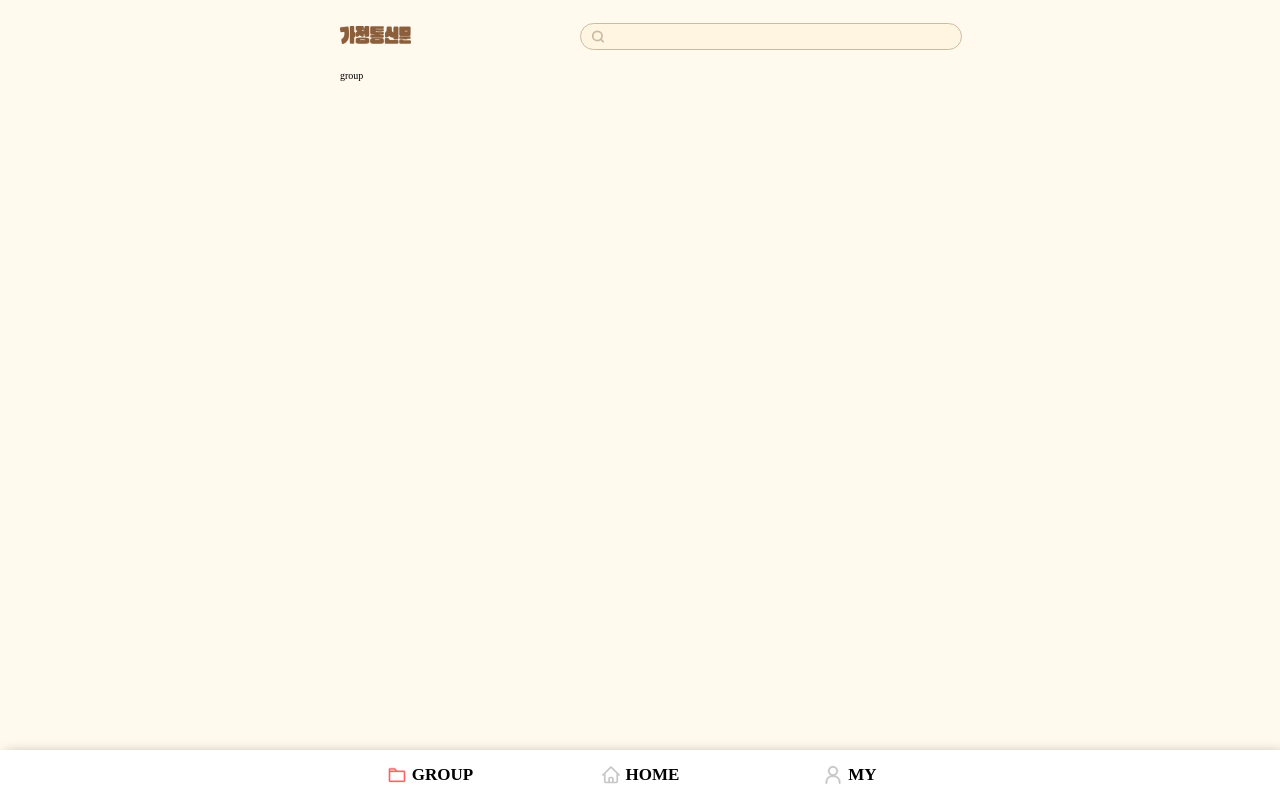
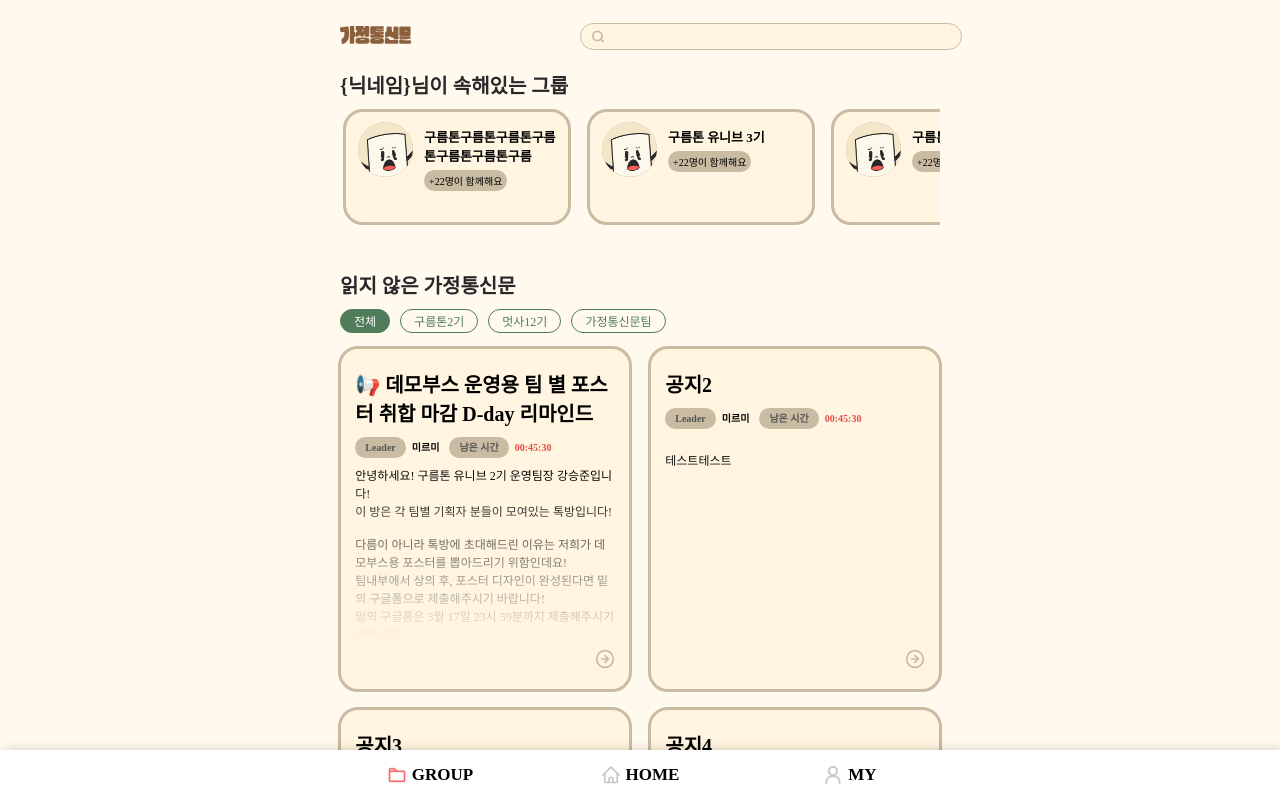
Before and after one commit to 9oormthon-univ/2024_BEOTKKOTTHON_TEAM_15_FE, a Next.js app: page /group in a window 1280 px wide. Shown: the top 798 px of the page. Built offline with nearby package versions, Linux system fonts and the light colour scheme; a web font is replaced by a local one; what recoil-persist would draw is missing.

Commit message:
feat : 메인 그룹 페이지 카드 부분 퍼블리싱 (#22)

```diff
--- a/src/app/(main)/group/page.tsx
+++ b/src/app/(main)/group/page.tsx
@@ -1,9 +1,12 @@
-import React from 'react'
+import GroupMainPage from '@/components/groupmain/GroupMainPage';
+import React from 'react';
 
 const page = () => {
-  return (
-    <div>group</div>
-  )
-}
+	return (
+		<>
+			<GroupMainPage />
+		</>
+	);
+};
 
-export default page
+export default page;
--- /dev/null
+++ b/src/components/groupmain/GroupMainPage.tsx
@@ -0,0 +1,44 @@
+'use client';
+
+import React from 'react';
+import styled from 'styled-components';
+import UnreadNoticeSection from './UnreadNoticeSection';
+import GroupSection from './GroupSection';
+
+const GroupMainPage = () => {
+	return (
+		<Main>
+
+			<Section>
+				<SectionTitle>{`{닉네임}`}님이 속해있는 그룹</SectionTitle>
+                <GroupSection/>
+			</Section>
+			<Section>
+				<SectionTitle>읽지 않은 가정통신문</SectionTitle>
+                <UnreadNoticeSection/>
+			</Section>
+		</Main>
+	);
+};
+
+export default GroupMainPage;
+
+const Main = styled.div`
+	width: 100%;
+	display: flex;
+	flex-direction: column;
+	align-items: center;
+	justify-content: center;
+	gap: 3rem;
+`;
+const Section = styled.div`
+	width: 100%;
+	height: fit-content;
+`;
+
+const SectionTitle = styled.div`
+	font-weight: 600;
+	font-size: 2rem;
+	margin-bottom: 1rem;
+	color: #28282a;
+`;
--- /dev/null
+++ b/src/components/groupmain/GroupSection.tsx
@@ -0,0 +1,24 @@
+import React from 'react';
+import sampleDataList from '@/utils/MOCK_DATA2.json';
+import styled from 'styled-components';
+import UserGroupList from './UserGroupList';
+import { groupSample } from '../home/MyGroupStateSection';
+
+const GroupSection = () => {
+	return (
+		<Main>
+			{/* <NoneNoticeCard text="아직 속한 그룹이 없어요!" /> */}
+			<UserGroupList dataList={groupSample} />
+		</Main>
+	);
+};
+
+export default GroupSection;
+
+const Main = styled.div`
+	width: 100%;
+	display: flex;
+	flex-direction: column;
+	align-items: center;
+	justify-content: center;
+`;
--- /dev/null
+++ b/src/components/groupmain/UnreadNoticeSection.tsx
@@ -0,0 +1,23 @@
+import React from 'react';
+import styled from 'styled-components';
+import sampleDataList from '@/utils/MOCK_DATA.json';
+import CardList from '../common/CardList';
+
+const UnreadNoticeSection = () => {
+	return (
+		<Main>
+			{/* <NoneNoticeCard text='가정통신문이 없어요!'/> */}
+			<CardList dataList={sampleDataList} />
+		</Main>
+	);
+};
+
+export default UnreadNoticeSection;
+
+const Main = styled.div`
+	width: 100%;
+	display: flex;
+	flex-direction: column;
+	align-items: center;
+	justify-content: center;
+`;
--- /dev/null
+++ b/src/components/groupmain/UserGroupCard.tsx
@@ -0,0 +1,86 @@
+import React from 'react';
+import styled from 'styled-components';
+import { Group } from '../home/GroupList';
+
+const UserGroupCard = ({ group }: { group: Group }) => {
+	return (
+		<Main>
+			<Card>
+				<ProfileCircle>
+					<ProfileImg src={group.profile} />
+				</ProfileCircle>
+				<Column>
+					<div id="groupname">{group.group}</div>
+					<Tag>+{group.count}명이 함께해요</Tag>
+				</Column>
+			</Card>
+		</Main>
+	);
+};
+
+export default UserGroupCard;
+
+const Main = styled.div`
+	width: 100%;
+	display: flex;
+	flex-direction: column;
+	align-items: center;
+	justify-content: center;
+	margin-bottom: 1.5rem;
+`;
+
+const Card = styled.div`
+	width: 100%;
+	max-width: 220px;
+	height: 9rem;
+	display: flex;
+	align-items: start;
+	justify-content: space-evenly;
+	background-color: #fff5e0;
+	border-radius: 20px;
+	border: 3px solid #c9bca2;
+	padding: 1rem 0.1rem;
+    padding-top: 1rem;
+	cursor: pointer;
+	#groupname {
+		font-weight: 600;
+		width: 100%;
+		overflow: scroll;
+        font-size: 1.3rem;
+        font-weight: 600;
+	}
+`;
+
+const ProfileCircle = styled.div`
+    width: 25%;
+    aspect-ratio: 1 / 1;
+    background-color:#c9bca2;
+    border-radius: 50%;
+    display: flex;
+    justify-content: center;
+    align-items: center;
+`;
+
+const ProfileImg = styled.img`
+    width: 100%;
+    height: 100%;
+    object-fit: cover;
+    border-radius: 50%;
+`;
+
+const Column = styled.div`
+	display: flex;
+	flex-direction: column;
+    width: 60%;
+    padding-top: 0.5rem;
+`;
+
+const Tag = styled.div`
+	background-color: #c9bca2;
+	padding: 0.3rem 0.5rem;
+	border-radius: 15px;
+    width: fit-content;
+    font-size: 1rem;
+    font-weight: 400;
+    margin-top: 0.5rem;
+`;
--- /dev/null
+++ b/src/components/groupmain/UserGroupList.tsx
@@ -0,0 +1,47 @@
+import React from 'react';
+import styled from 'styled-components';
+import { Group } from '../home/GroupList';
+import { Swiper, SwiperSlide } from 'swiper/react';
+import 'swiper/css';
+import 'swiper/css/navigation';
+import 'swiper/css/effect-coverflow';
+import 'swiper/css/pagination';
+import UserGroupCard from './UserGroupCard';
+
+
+const settings = {
+	spaceBetween: 10,
+	scrollbar: { draggable: true, el: null },
+	slidesPerView: 2.5,
+};
+
+const UserGroupList = ({ dataList }: { dataList: Group[] }) => {
+	return (
+		<Main>
+			<SwipeSection>
+            <Swiper {...settings} className="mySwiper">
+					{dataList.map((group, i) => (
+						<SwiperSlide key={i}>
+							<UserGroupCard key={i} group={group} />
+						</SwiperSlide>
+					))}
+				</Swiper>
+			</SwipeSection>
+		</Main>
+	);
+};
+
+export default UserGroupList;
+
+const Main = styled.div`
+	width: 100%;
+	display: flex;
+	flex-direction: column;
+	align-items: center;
+	justify-content: center;
+`;
+
+const SwipeSection = styled.div`
+	width: 100%;
+	max-height: fit-content;
+`;
--- a/src/components/home/HomeGroupCard.tsx
+++ b/src/components/home/HomeGroupCard.tsx
@@ -50,7 +50,7 @@ const Card = styled.div`
 const ProfileCircle = styled.div`
 	height: 100%;
 	aspect-ratio: 1 / 1;
-	background-color: #a9a9a9;
+	background-color: #c9bca2;
 	border-radius: 50%;
 	display: flex;
 	justify-content: center;
--- a/src/components/home/MyGroupStateSection.tsx
+++ b/src/components/home/MyGroupStateSection.tsx
@@ -3,7 +3,7 @@ import styled from 'styled-components';
 import NoneNoticeCard from '../common/NoneNoticeCard';
 import GroupList from './GroupList';
 
-const sample = [{
+export const groupSample = [{
     group : '구름톤구름톤구름톤구름톤구름톤구름톤구름',
     profile: '/img/nothingLogo.png',
     count: 22
@@ -38,7 +38,7 @@ const MyGroupStateSection = () => {
 	return (
 		<Main>
 			{/* <NoneNoticeCard text="아직 생성된 그룹이 없어요!" /> */}
-			<GroupList dataList={sample}/>
+			<GroupList dataList={groupSample}/>
 		</Main>
 	);
 };
--- a/src/components/home/homeinfo.css
+++ b/src/components/home/homeinfo.css
@@ -16,11 +16,10 @@
     background-size: cover;
   }
 
-  .swiper-slide img {
+  .swiper-slide {
     display: block;
     width: 100%;
     height: 60%;
-    border-radius: 12px;
   }
 
   .swiper-pagination-bullet {
```
Also changed, not shown: 1 other file (tests, documents, lock files or other folders).
